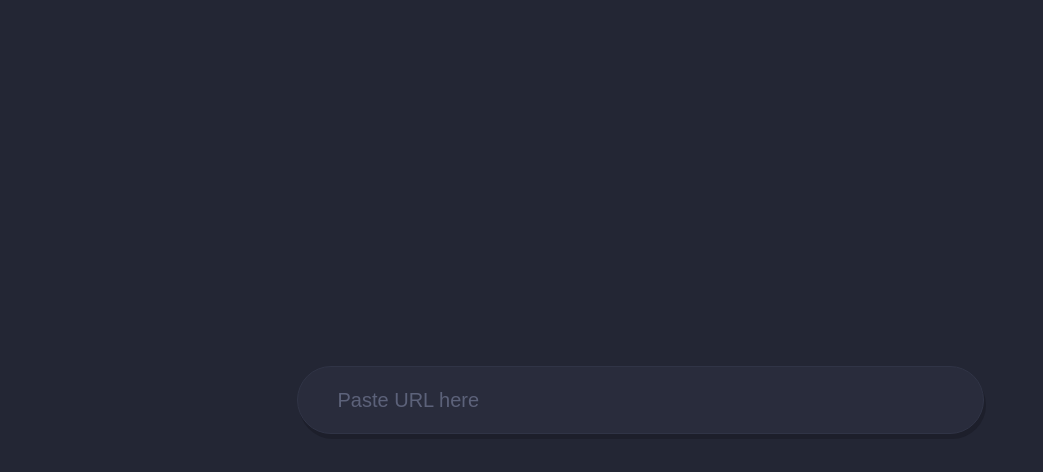
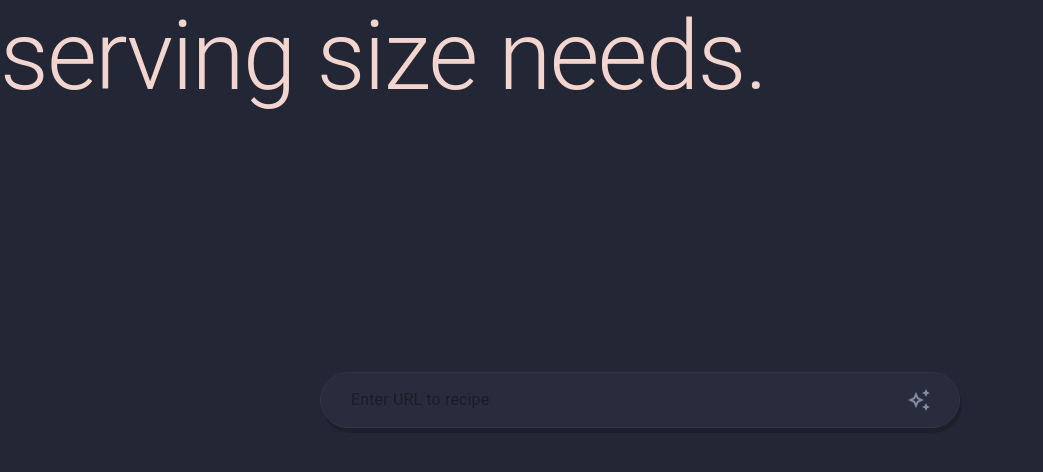
Before and after one commit to apolyeti/recipe-client, a Next.js app: page / in a window 1280 px wide. Shown: the top 472 px of the page, without its empty margins (0-1043 px from the left). Built offline with nearby package versions, Linux system fonts and the light colour scheme.

Commit message:
clean up

```diff
--- a/src/components/Heading.tsx
+++ b/src/components/Heading.tsx
@@ -0,0 +1,14 @@
+import { Typography } from "@mui/material";
+
+export default function Heading() {
+    return (
+        <div className="topcenter">
+            <Typography
+                variant="h1"
+                className="heading"
+            >
+                Adjust your recipe to your serving size needs.
+            </Typography>
+        </div>
+    )
+}
--- a/src/components/Hero.tsx
+++ b/src/components/Hero.tsx
@@ -1,13 +1,17 @@
-import SearchBar from "@components/SearchBar"
+import Stack from "@mui/material/Stack"
+import SearchBar from "@/components/SearchComponent/SearchBar"
+import Heading from "@components/Heading"
 
 export default function Hero() {
     return (
-        <>
+        <Stack
+            direction={"column"}>
+            <Heading />
             <div
                 className="center"
             >
                 <SearchBar />
             </div>
-        </>
+        </Stack>
     )
 }
--- a/src/components/SearchBar.tsx
+++ /dev/null
@@ -1,15 +0,0 @@
-//import Input from '@mui/joy/Input';
-
-
-
-export default function SearchBar() {
-
-    function handleSearch() {
-        console.log("searching");
-    }
-
-    return (
-        //<Input className="searchbar" placeholder="Paste URL here" />
-       <input className="searchbar" type="text" placeholder="Paste URL here" />
-    )
-}
--- /dev/null
+++ b/src/components/SearchComponent/SearchBar.tsx
@@ -0,0 +1,42 @@
+import Input from '@mui/joy/Input';
+import SearchButton from "./SearchButton";
+import InputBase from '@mui/material/InputBase';
+import { useState } from 'react';
+
+export default function SearchBar() {
+    // make search button be inside search bar
+    const [url, setUrl] = useState<string>("");
+
+    function handleSearch() {
+        // get url from search bar
+        // fetch url
+        // parse url
+        // display parsed url
+        console.log("searching");
+    }
+
+    function validateUrl(url: string) {
+        // check if url is valid
+        // return true or false
+        return true;
+    }
+
+    function handleChange(event: React.ChangeEvent<HTMLInputElement>) {
+        setUrl(event.target.value);
+    }
+
+    return (
+        <InputBase
+            className="searchbar"
+            type="text"
+            placeholder="Enter URL to recipe"
+            endAdornment={<SearchButton handleSearch={handleSearch} disabled={validateUrl(url)}/>}
+            onChange={handleChange}
+            sx={{
+                "&:hover": {
+                    cursor: "pointer"
+                }
+            }}
+        />
+    )
+}
--- /dev/null
+++ b/src/components/SearchComponent/SearchButton.tsx
@@ -0,0 +1,19 @@
+import AutoAwesomeOutlinedIcon from '@mui/icons-material/AutoAwesomeOutlined';
+import { IconButton } from '@mui/material'
+
+
+interface SearchButtonProps {
+    handleSearch: () => void;
+    disabled: boolean;
+}
+
+export default function SearchButton(props: SearchButtonProps) {
+    return (
+        <IconButton
+            onClick={props.handleSearch}
+            disabled={props.disabled}
+        >
+            <AutoAwesomeOutlinedIcon className='searchbutton'/>
+        </IconButton>
+    )
+}
--- a/src/styles/styles.css
+++ b/src/styles/styles.css
@@ -27,12 +27,12 @@ body {
     border-width: 1px;
     border-radius: 50px;
     padding: 5px;
-    margin: 5px;
     background-color: #292c3c;
-    color: #737994;
+    color: #c6d0f5	;
     text-align: left;
     font-size: 20px;
-    padding-left: 40px;
+    padding-left: 30px;
+    padding-right: 20px;
     box-shadow: 2px 5px #1d1f2b;
 }
 
@@ -56,3 +56,25 @@ body {
     background-color: red;
     color: #292c3c;
 }
+
+.searchbutton {
+    color: #838ba7;
+}
+
+.searchbutton:hover {
+    color: #c6d0f5;
+}
+
+.heading {
+    color: #f2d5cf;
+    font-size: 40px;
+    padding: 0px;
+    position: absolute;
+    margin-top: 20em;
+}
+
+.topcenter {
+    display: flex;
+    justify-content: center;
+    align-items: center;
+}
```
Also changed, not shown: src/styles/muistyles.tsx (added, +24 -0 lines), src/components/SearchButton.tsx (deleted).
